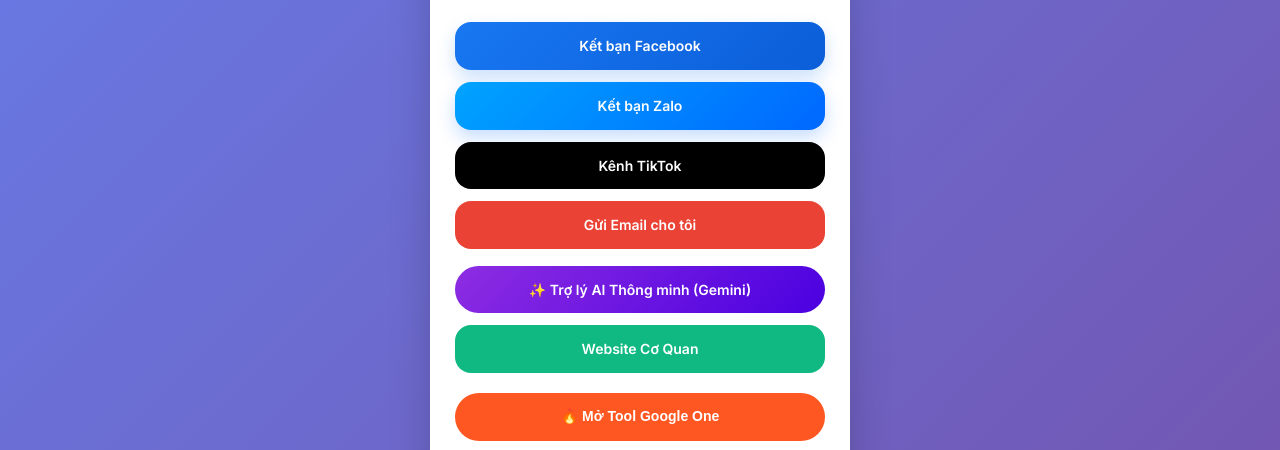
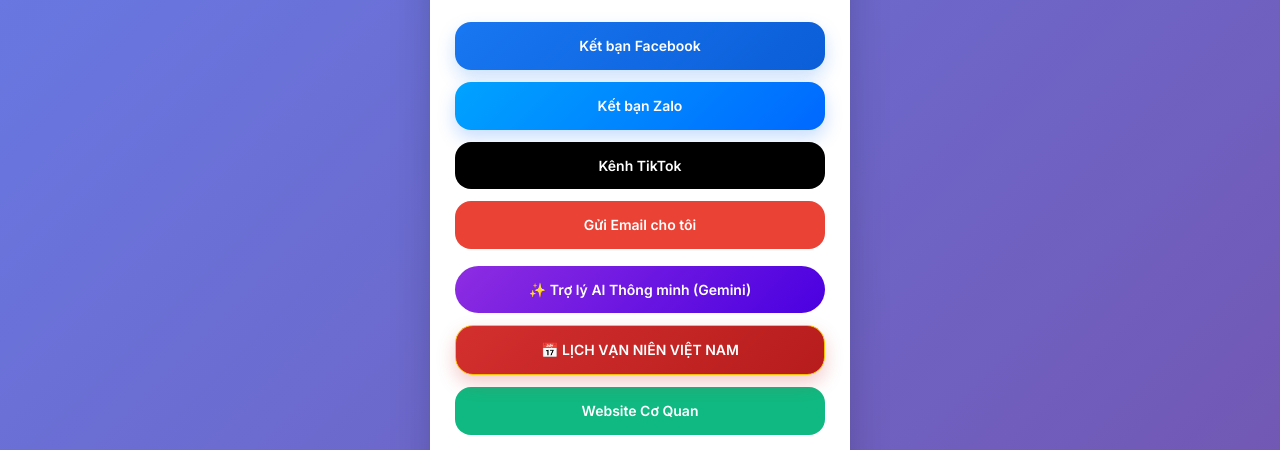
Before and after one commit to bachttcn/Trang-web-c-a-B-ch, a website: page index.html in a window 1280 px wide. Shown: the part 348-798 px from the top of the page. Drawn offline with Linux system fonts and the light colour scheme.

Commit message:
Update index.html

```diff
--- a/index.html
+++ b/index.html
@@ -197,6 +197,7 @@
             background: linear-gradient(135deg, #22c55e, #0ea5e9);
             border-radius: 18px;
         }
+
         .btn-hc {
             background: linear-gradient(135deg, #14b8a6, #0f766e);
             border-radius: 18px;
@@ -222,6 +223,7 @@
         .btn-hc:hover::after {
             transform: translateX(100%);
         }
+
         .btn-shortlink {
             background: linear-gradient(135deg, #ec4899, #8b5cf6);
             border-radius: 18px;
@@ -246,6 +248,29 @@
         }
 
         .btn-tnthpt:hover::after {
+            transform: translateX(100%);
+        }
+
+        /* Thêm style cho nút Lịch Vạn Niên */
+        .btn-calendar {
+            background: linear-gradient(135deg, #d32f2f, #b71c1c); /* Màu đỏ truyền thống */
+            border-radius: 18px;
+            box-shadow: 0 8px 18px rgba(211, 47, 47, 0.25);
+            position: relative;
+            overflow: hidden;
+            border: 1px solid #ffc107; /* Viền vàng nhẹ */
+        }
+
+        .btn-calendar::after {
+            content: '';
+            position: absolute;
+            inset: 0;
+            background: linear-gradient(120deg, transparent, rgba(255,255,255,0.3), transparent);
+            transform: translateX(-100%);
+            transition: transform 0.55s ease;
+        }
+
+        .btn-calendar:hover::after {
             transform: translateX(100%);
         }
 
@@ -383,6 +408,12 @@
                 ✨ Trợ lý AI Thông minh (Gemini)
             </a>
 
+            <!-- NÚT LỊCH VẠN NIÊN MỚI THÊM VÀO ĐÂY -->
+            <a href="LICHVANNIEN.html" class="btn btn-calendar" target="_blank" rel="noopener">
+                📅 LỊCH VẠN NIÊN VIỆT NAM
+            </a>
+            <!-- KẾT THÚC NÚT LỊCH VẠN NIÊN -->
+
             <a href="http://ttgdtxcaungang.sgdtravinh.edu.vn/" class="btn btn-website" target="_blank" rel="noopener">
                 Website Cơ Quan
             </a>
@@ -402,9 +433,11 @@
             <a href="TNTHPT2026.html" class="btn btn-tnthpt" target="_blank" rel="noopener">
                 🎓 Tra cứu & tính điểm xét tốt nghiệp THPT 2026
             </a>
+
             <a href="hc.html" class="btn btn-hc" target="_blank" rel="noopener">
                 🗺️ Tra cứu đơn vị hành chính mới sau sáp nhập
             </a>
+
             <a href="https://toanbach.vercel.app/tinh_luong_giao_vien.html" class="btn btn-salary" target="_blank" rel="noopener">
                 🧮 Lương giáo viên mới theo NĐ 182/2026/NĐ-CP
             </a>
```
Lines whose indentation alone changed are shown as unchanged.
